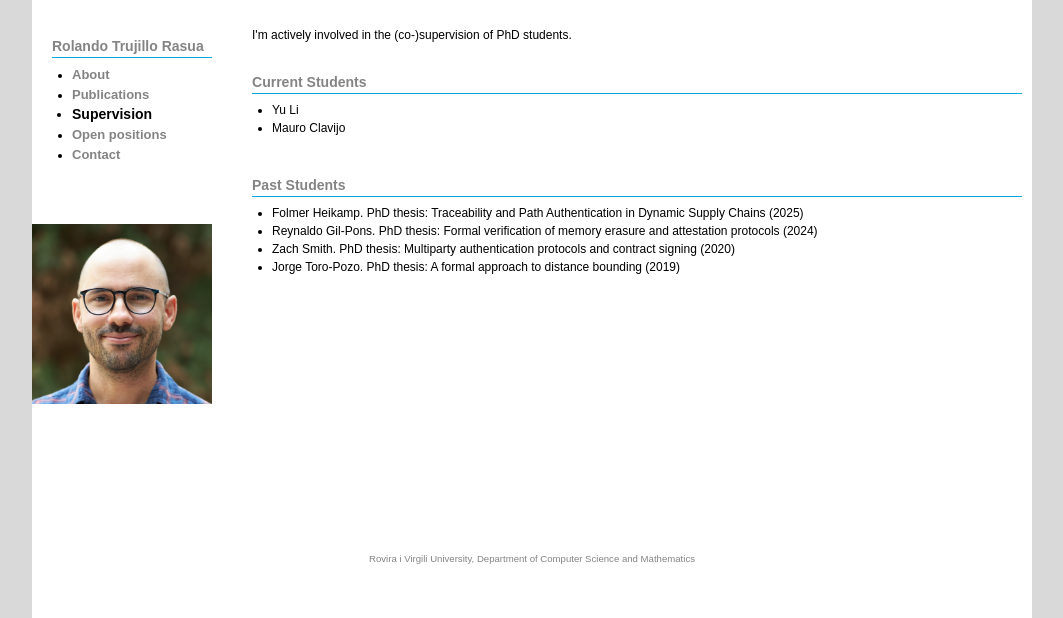
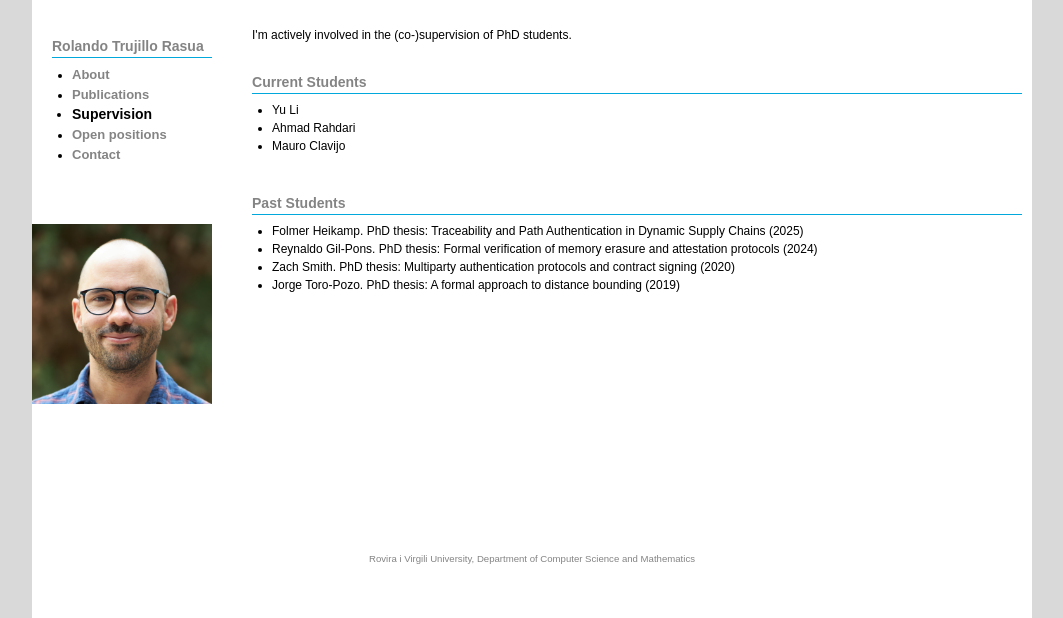
Before and after one commit to rolandotr/rolandotr.github.io, a plain HTML site: page supervision.html in a window 1280 px wide. Shown: the part 182-800 px from the top of the page, without its empty margins (108-1171 px from the left). Drawn offline with Linux system fonts and the light colour scheme.

Commit message:
Adding Ahmad

```diff
--- a/supervision.html
+++ b/supervision.html
@@ -53,6 +53,7 @@ I'm actively involved in the (co-)supervision of PhD students.
 
 <ul>
   <li>Yu Li</li>
+  <li>Ahmad Rahdari</li>
   <li>Mauro Clavijo</li>
 </ul>
 
```
